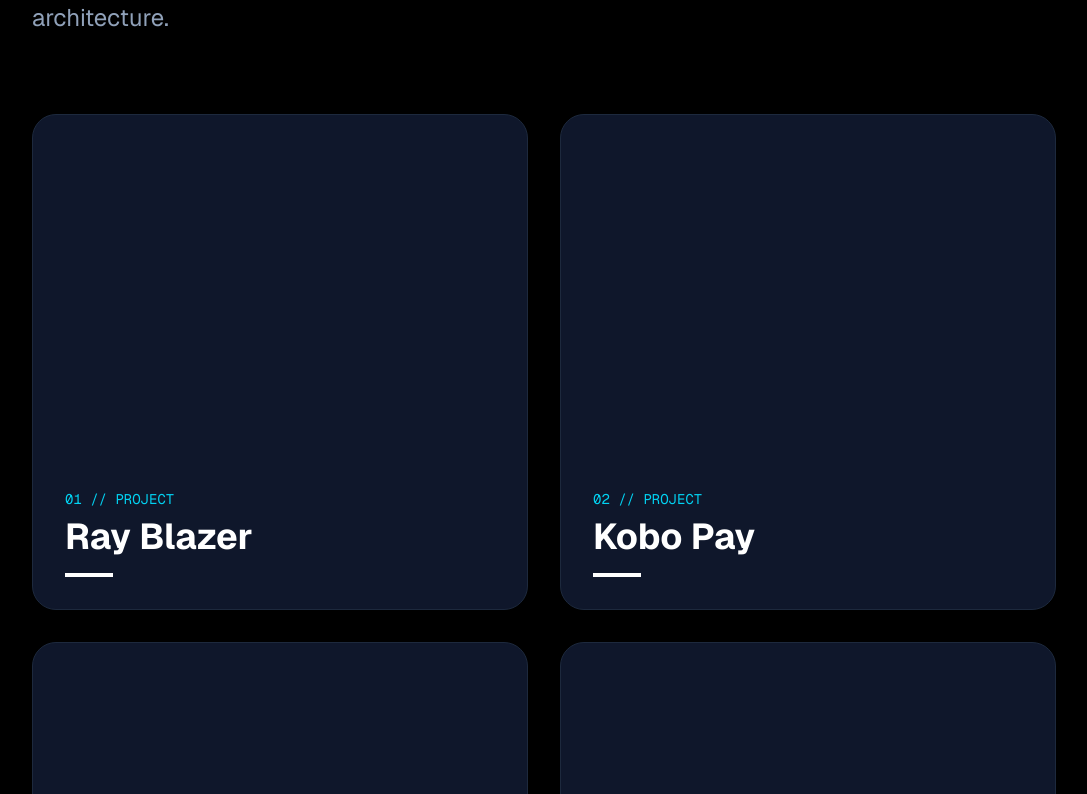
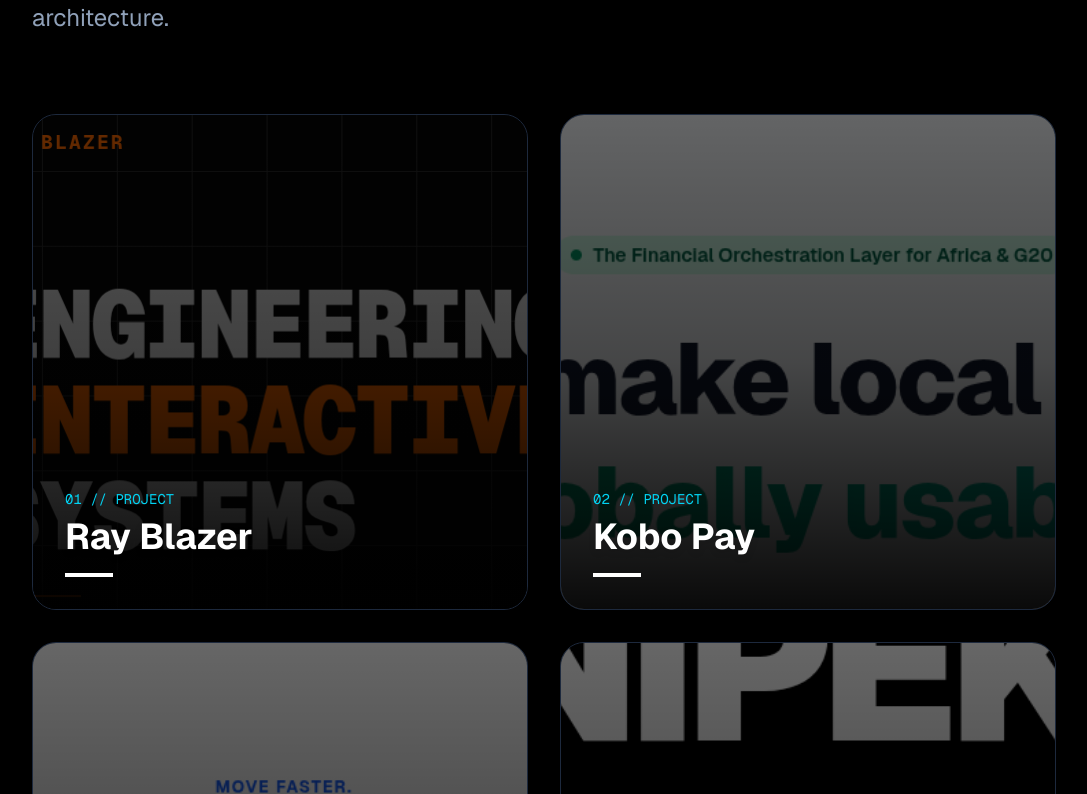
Before and after one commit to GlitchPopPhantom/real-portfolio, a Next.js app: page /v2 in a window 1280 px wide. Shown: the part 486-1280 px from the top of the page, without its empty margins (96-1183 px from the left). Built offline with nearby package versions, Linux system fonts and the light colour scheme.

Commit message:
Update page.tsx

```diff
--- a/app/v2/page.tsx
+++ b/app/v2/page.tsx
@@ -4,11 +4,13 @@
 import { motion } from 'framer-motion';
 import Link from 'next/link';
 
+// 1. Added imageSrc to the array.
+// Make sure these match the exact filenames (with .png/.jpg) inside your public/images folder!
 const projects = [
-  { id: "01", title: "Ray Blazer", path: "/Ray-Blazer" },
-  { id: "02", title: "Kobo Pay", path: "/kobo-pay" },
-  { id: "03", title: "Whiplash", path: "/whiplash" },
-  { id: "04", title: "Coming Soon", path: "/" },
+  { id: "01", title: "Ray Blazer", path: "/Ray-Blazer", imageSrc: "/images/z1.png" },
+  { id: "02", title: "Kobo Pay", path: "/kobo-pay", imageSrc: "/images/z3.png" },
+  { id: "03", title: "Whiplash", path: "/whiplash", imageSrc: "/images/z2.png" },
+  { id: "04", title: "Coming Soon", path: "/", imageSrc: "/images/z4.png" },
 ];
 
 const containerVariants = {
@@ -23,7 +25,7 @@
     opacity: 1,
     transition: {
       duration: 0.8,
-      ease: "easeOut" as const // <-- Adding "as const" fixes the TypeScript type widening error
+      ease: "easeOut" as const
     }
   },
 };
@@ -57,11 +59,29 @@
               <motion.div
                 variants={itemVariants}
                 whileHover={{ scale: 0.98, transition: { duration: 0.2 } }}
-                className="aspect-square bg-slate-900 rounded-3xl p-8 flex flex-col justify-end border border-slate-800 hover:border-cyan-500 transition-colors group cursor-pointer"
+                // Added relative, overflow-hidden, and removed the solid bg-slate-900
+                className="relative aspect-square rounded-3xl p-8 flex flex-col justify-end border border-slate-800 hover:border-cyan-500 transition-all group cursor-pointer overflow-hidden"
               >
-                <div className="text-cyan-400 font-mono mb-2 text-sm">{project.id} // PROJECT</div>
-                <h3 className="text-4xl font-bold">{project.title}</h3>
-                <div className="w-12 h-1 bg-white mt-4 group-hover:w-24 transition-all" />
+
+                {/* 2. Image & Overlay Container */}
+                <div className="absolute inset-0 z-0">
+                  {/* eslint-disable-next-line @next/next/no-img-element */}
+                  <img
+                    src={project.imageSrc}
+                    alt={project.title}
+                    className="w-full h-full object-cover opacity-40 group-hover:opacity-80 group-hover:scale-105 transition-all duration-700 ease-out"
+                  />
+                  {/* Gradient overlay so the text pops */}
+                  <div className="absolute inset-0 bg-gradient-to-t from-black/90 via-black/30 to-transparent" />
+                </div>
+
+                {/* Content Container (Needs relative z-10 to sit above the image) */}
+                <div className="relative z-10">
+                  <div className="text-cyan-400 font-mono mb-2 text-sm">{project.id} // PROJECT</div>
+                  <h3 className="text-4xl font-bold drop-shadow-md">{project.title}</h3>
+                  <div className="w-12 h-1 bg-white mt-4 group-hover:w-24 group-hover:bg-cyan-400 transition-all duration-300" />
+                </div>
+
               </motion.div>
             </Link>
           ))}
```
